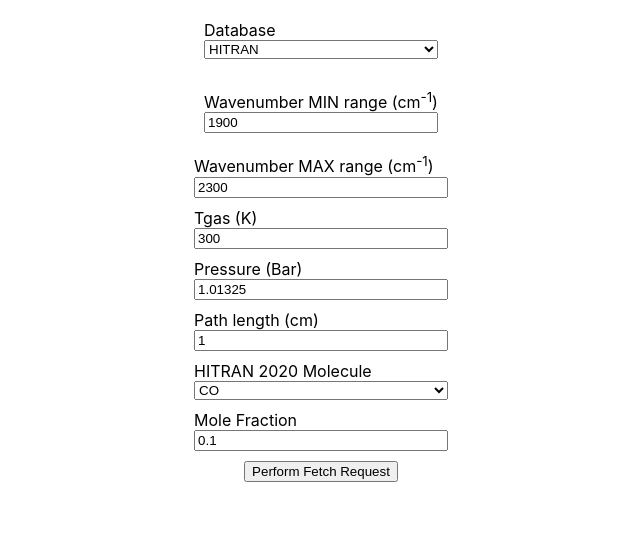
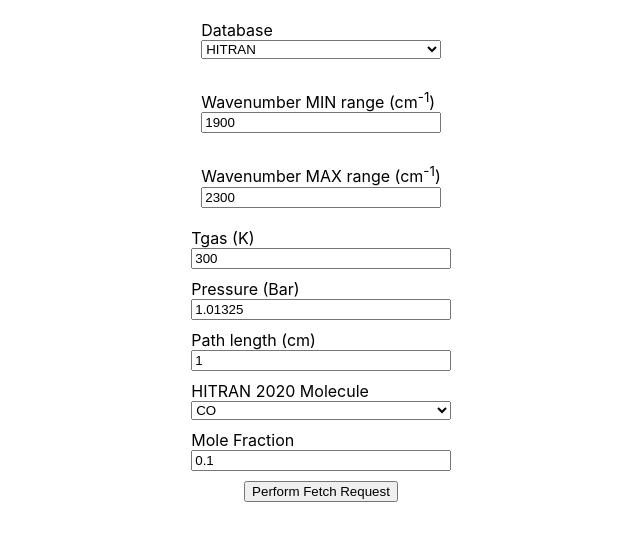
Before and after one commit to VanFossen/raston-graph, a React (Create React App) app: page / in a window 1280 px wide. Shown: the top 540 px of the page, without its empty margins (319-959 px from the left). Built offline with nearby package versions, Linux system fonts and the light colour scheme.

Commit message:
created MaxWave component

```diff
--- a/src/components/Input.jsx
+++ b/src/components/Input.jsx
@@ -1,5 +1,6 @@
 import React from "react";
 import Database from "./inputs/Database";
+import MaxWave from "./inputs/MaxWave";
 import MinWave from "./inputs/MinWave";
 
 function Input({ params, setParams }) {
@@ -9,19 +10,7 @@ function Input({ params, setParams }) {
 
       <MinWave params={params} setParams={setParams} />
 
-      <label htmlFor="max-range">
-        Wavenumber MAX range (cm<sup>-1</sup>)
-      </label>
-      <input
-        id="max-range"
-        type="number"
-        defaultValue={params.max_wavenumber_range}
-        min={500}
-        max={10000}
-        onChange={(e) =>
-          setParams({ ...params, max_wavenumber_range: e.target.value })
-        }
-      ></input>
+      <MaxWave params={params} setParams={setParams} />
 
       <label htmlFor="tgas">Tgas (K)</label>
       <input
--- /dev/null
+++ b/src/components/inputs/MaxWave.jsx
@@ -0,0 +1,23 @@
+import React from "react";
+
+function MaxWave({ params, setParams }) {
+  return (
+    <div class="input">
+      <label htmlFor="max-range">
+        Wavenumber MAX range (cm<sup>-1</sup>)
+      </label>
+      <input
+        id="max-range"
+        type="number"
+        defaultValue={params.max_wavenumber_range}
+        min={500}
+        max={10000}
+        onChange={(e) =>
+          setParams({ ...params, max_wavenumber_range: e.target.value })
+        }
+      ></input>
+    </div>
+  );
+}
+
+export default MaxWave;
```
